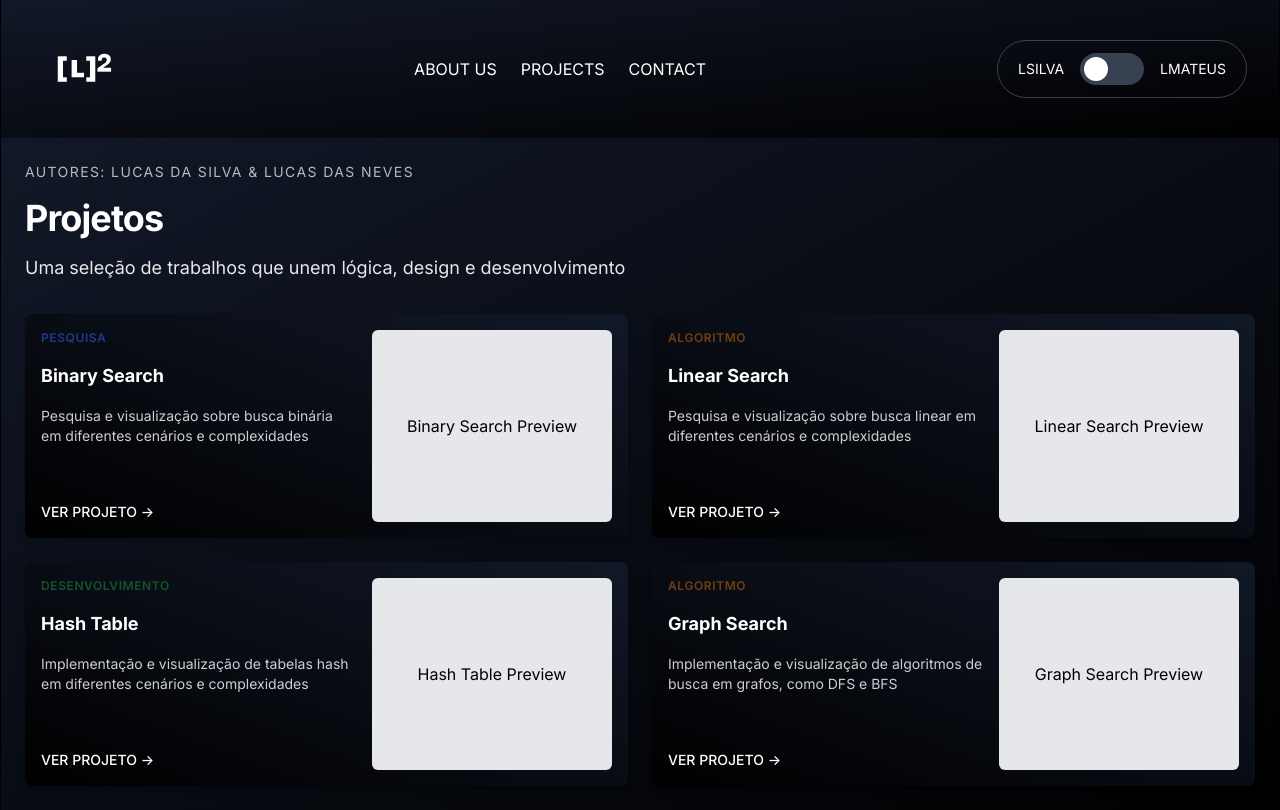
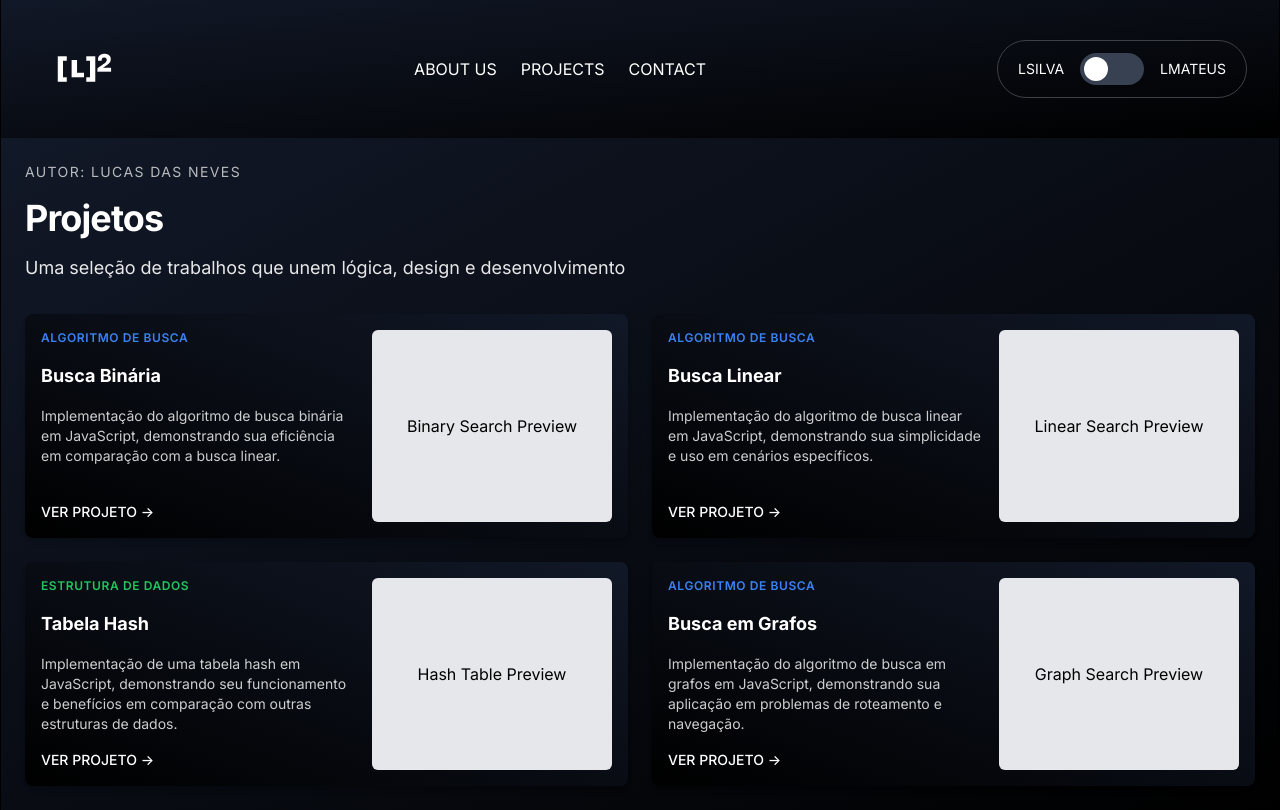
Before and after one commit to lsilva100/PixelCode, a Next.js app: page / in a window 1280 px wide. Built offline with nearby package versions, Linux system fonts and the light colour scheme.

Commit message:
refactor(modularazitaion): improved separation of modules and their implementations

```diff
--- /dev/null
+++ b/components/ProjectCard.tsx
@@ -0,0 +1,32 @@
+export type ProjectProps = {
+    Preview: React.ReactNode;
+    Info: {
+        class: {name: string; textColor: string};
+        title: string;
+        description: string[];
+        link: string;
+    };
+};
+
+
+export default function ProjectCard({props}: {props: ProjectProps}) {
+  return (
+    <div className="flex bg-gradient-to-tr from-black to-gray-900 text-white rounded-lg shadow-md p-4 hover:scale-105 transition-transform">
+      <div className="flex flex-col gap-4">
+        <span className={`text-left ${props.Info.class.textColor} text-xs font-semibold uppercase tracking-wider`}> {props.Info.class.name} </span>
+        <h2 className="text-lg font-bold"> {props.Info.title} </h2>
+        <p className="text-left text-sm opacity-80"> {props.Info.description[0]} </p>
+        <a
+          href={props.Info.link}
+          className="text-white hover:text-blue-300 cursor-pointer text-sm font-medium mt-auto"
+          aria-label={`Ver o projeto ${props.Info.title}`}
+        >
+          VER PROJETO -&gt;
+        </a>
+      </div>
+      <div className="text-center ml-4">
+        {props.Preview}
+      </div>
+    </div>
+  );
+};
--- a/components/ProjectGallery.tsx
+++ b/components/ProjectGallery.tsx
@@ -1,16 +1,13 @@
-import { ProjectGraphSearch } from "../projects/Projects";
-import { ProjectHashTable } from "../projects/Projects";
-import { ProjectLinearSearch } from "../projects/Projects";
-import { ProjectBinarySearch } from "../projects/Projects";
+import ProjectCard, { ProjectProps } from "./ProjectCard";
+import {projectDataL1} from "../projects/descriptions";
+import { Project } from "next/dist/build/swc/types";
 
-
-export default function ProjectsGallery() {
+export default function ProjectsGallery(props: { projectsFromAuthor: ProjectProps[] }) {
   return (
       <div className="mt-8 grid grid-cols-1 sm:grid-cols-2 md:grid-cols-2 gap-6">
-        <ProjectBinarySearch />
-        <ProjectLinearSearch />
-        <ProjectHashTable />
-        <ProjectGraphSearch />
+        {props.projectsFromAuthor.map((project, index) => (
+          <ProjectCard key={index} props={project} />
+        ))}
       </div>
   );
 }
--- a/projects/Projects.tsx
+++ /dev/null
@@ -1,100 +0,0 @@
-
-export  function ProjectBinarySearch(){
-    return (
-        <ProjectCard children={BinarySearchPreview()} projectInfo={{ class: { name: "Pesquisa", textColor: "text-blue-900" }, title: "Binary Search", description: ["Pesquisa e visualização sobre busca binária em diferentes cenários e complexidades"], link: "#" }} />
-    );
-}
-
-export  function ProjectLinearSearch(){
-    return (
-        <ProjectCard children={LinearSearchPreview()} projectInfo={{ class: { name: "Algoritmo", textColor: "text-yellow-900" }, title: "Linear Search", description: ["Pesquisa e visualização sobre busca linear em diferentes cenários e complexidades"], link: "#" }} />
-    );
-}
-
-export  function ProjectHashTable(){
-    return (
-        <ProjectCard children={HashTablePreview()} projectInfo={{ class: { name: "Desenvolvimento", textColor: "text-green-900" }, title: "Hash Table", description: ["Implementação e visualização de tabelas hash em diferentes cenários e complexidades"], link: "#" }} />
-    );
-}
-
-export  function ProjectGraphSearch(){
-    return (
-        <ProjectCard children={GraphSearchPreview()} projectInfo={{ class: { name: "Algoritmo", textColor: "text-yellow-900" }, title: "Graph Search", description: ["Implementação e visualização de algoritmos de busca em grafos, como DFS e BFS"], link: "#" }} />
-    );
-}
-
-
-
-
-
-function ProjectCard({children, projectInfo}: Readonly<ProjectPreviewProps> ) {
-  return (
-    <div className="flex bg-gradient-to-tr from-black to-gray-900 text-white rounded-lg shadow-md p-4 hover:scale-105 transition-transform">
-      <div className="flex flex-col gap-4">
-        <span className={`text-left ${projectInfo.class.textColor} text-xs font-semibold uppercase tracking-wider`}> {projectInfo.class.name} </span>
-        <h2 className="text-lg font-bold"> {projectInfo.title} </h2>
-        <p className="text-left text-sm opacity-80"> {projectInfo.description[0]} </p>
-        <a
-          href={projectInfo.link}
-          className="text-white hover:text-blue-300 cursor-pointer text-sm font-medium mt-auto"
-          aria-label={`Ver o projeto ${projectInfo.title}`}
-        >
-          VER PROJETO -&gt;
-        </a>
-      </div>
-      <div className="text-center ml-4">
-        {children}
-      </div>
-    </div>
-  );
-}
-
-function BinarySearchPreview() {
-  return (
-    <div className="w-60 h-48 bg-gray-200 rounded-md flex items-center justify-center">
-      <span className="text-black">Binary Search Preview</span>
-    </div>
-  );
-}
-
-function LinearSearchPreview() {
-  return (
-    <div className="w-60 h-48 bg-gray-200 rounded-md flex items-center justify-center">
-      <span className="text-black">Linear Search Preview</span>
-    </div>
-  );
-}
-
-function HashTablePreview() {
-  return (
-    <div className="w-60 h-48 bg-gray-200 rounded-md flex items-center justify-center">
-      <span className="text-black">Hash Table Preview</span>
-    </div>
-  );
-}
-
-function GraphSearchPreview() {
-  return (
-    <div className="w-60 h-48 bg-gray-200 rounded-md flex items-center justify-center">
-      <span className="text-black">Graph Search Preview</span>
-    </div>
-  );
-}
-
-
-interface category {
-    name: string;
-    textColor: string;
-}
-
-type ProjectInfoProps = {
-    class: category;
-    title: string;
-    description: string[];
-    link: string;
-};
-
-type ProjectPreviewProps = {
-    children: React.ReactNode;
-    projectInfo: ProjectInfoProps;
-};
--- /dev/null
+++ b/projects/descriptions.tsx
@@ -0,0 +1,91 @@
+import {BinarySearchPreview, SortingAlgorithmPreview} from "./previews";
+import {LinearSearchPreview} from "./previews";
+import {HashTablePreview} from "./previews";
+import {GraphSearchPreview} from "./previews";
+
+
+import {ProjectProps} from "../components/ProjectCard";
+
+export const projectDataL1: ProjectProps[] = [
+    {
+        Preview: <BinarySearchPreview />,
+        Info: {
+            class: {name: "Algoritmo de Busca", textColor: "text-blue-500"},
+            title: "Busca Binária",
+            description: ["Implementação do algoritmo de busca binária em JavaScript, demonstrando sua eficiência em comparação com a busca linear."],
+            link: "#"
+        }
+    },
+
+    {
+        Preview: <LinearSearchPreview />,
+        Info: {
+            class: {name: "Algoritmo de Busca", textColor: "text-blue-500"},
+            title: "Busca Linear",
+            description: ["Implementação do algoritmo de busca linear em JavaScript, demonstrando sua simplicidade e uso em cenários específicos."],
+            link: "#"
+        }
+    },
+
+    {
+        Preview: <HashTablePreview />,
+        Info: {
+            class: {name: "Estrutura de Dados", textColor: "text-green-500"},
+            title: "Tabela Hash",
+            description: ["Implementação de uma tabela hash em JavaScript, demonstrando seu funcionamento e benefícios em comparação com outras estruturas de dados."],
+            link: "#"
+        }
+    },
+
+    {
+        Preview: <GraphSearchPreview />,
+        Info: {
+            class: {name: "Algoritmo de Busca", textColor: "text-blue-500"},
+            title: "Busca em Grafos",
+            description: ["Implementação do algoritmo de busca em grafos em JavaScript, demonstrando sua aplicação em problemas de roteamento e navegação."],
+            link: "#"
+        }
+    }
+];
+
+export const projectDataL2: ProjectProps[] = [
+    {
+        Preview: <SortingAlgorithmPreview />,
+        Info: {
+            class: {name: "Algoritmo de Busca", textColor: "text-blue-500"},
+            title: "Algoritmo de Ordenação",
+            description: ["Implementação de algoritmos de ordenação em JavaScript, demonstrando suas diferenças e aplicações    ."],
+            link: "#"
+        }
+    },
+
+    {
+        Preview: <LinearSearchPreview />,
+        Info: {
+            class: {name: "Algoritmo de Busca", textColor: "text-blue-500"},
+            title: "Busca Linear",
+            description: ["Implementação do algoritmo de busca linear em JavaScript, demonstrando sua simplicidade e uso em cenários específicos."],
+            link: "#"
+        }
+    },
+
+    {
+        Preview: <HashTablePreview />,
+        Info: {
+            class: {name: "Estrutura de Dados", textColor: "text-green-500"},
+            title: "Tabela Hash",
+            description: ["Implementação de uma tabela hash em JavaScript, demonstrando seu funcionamento e benefícios em comparação com outras estruturas de dados."],
+            link: "#"
+        }
+    },
+
+    {
+        Preview: <GraphSearchPreview />,
+        Info: {
+            class: {name: "Algoritmo de Busca", textColor: "text-blue-500"},
+            title: "Busca em Grafos",
+            description: ["Implementação do algoritmo de busca em grafos em JavaScript, demonstrando sua aplicação em problemas de roteamento e navegação."],
+            link: "#"
+        }
+    }
+];
--- /dev/null
+++ b/projects/previews.tsx
@@ -0,0 +1,39 @@
+export function BinarySearchPreview() {
+  return (
+    <div className="w-60 h-48 bg-gray-200 rounded-md flex items-center justify-center">
+      <span className="text-black">Binary Search Preview</span>
+    </div>
+  );
+}
+
+export  function LinearSearchPreview() {
+  return (
+    <div className="w-60 h-48 bg-gray-200 rounded-md flex items-center justify-center">
+      <span className="text-black">Linear Search Preview</span>
+    </div>
+  );
+}
+
+export function HashTablePreview() {
+  return (
+    <div className="w-60 h-48 bg-gray-200 rounded-md flex items-center justify-center">
+      <span className="text-black">Hash Table Preview</span>
+    </div>
+  );
+}
+
+export function GraphSearchPreview() {
+  return (
+    <div className="w-60 h-48 bg-gray-200 rounded-md flex items-center justify-center">
+      <span className="text-black">Graph Search Preview</span>
+    </div>
+  );
+}
+
+export function SortingAlgorithmPreview() {
+  return (
+    <div className="w-60 h-48 bg-gray-200 rounded-md flex items-center justify-center">
+      <span className="text-black">Sorting Algorithm Preview</span>
+    </div>
+  );
+}
--- a/src/app/page.tsx
+++ b/src/app/page.tsx
@@ -1,10 +1,18 @@
+'use client';
+
 import Image from "next/image";
 import Link from "next/link";
 import ProjectsGallery from "../../components/ProjectGallery";
 import Toggle from "../../components/Toggle";
+import { projectDataL1 } from "../../projects/descriptions";
+import { projectDataL2 } from "../../projects/descriptions";
+import React, { useState } from "react";
 
 
 export default function Home() {
+
+  const [author, setAuthor] = useState({"name": "Lucas das Neves", "projects": projectDataL1});
+
   return (
     <main className="w-full min-h-screen bg-black">
      <header className="relative z-10 flex w-full items-center justify-between bg-gradient-to-tl from-black to-gray-900 py-6 px-8">
@@ -36,12 +44,12 @@ export default function Home() {
 
        <div className="bg-gradient-to-tl from-black to-gray-900 text-white w-full p-6">
         <div className="flex flex-col gap-4 mb-8">
-          <p className="text-sm uppercase tracking-widest opacity-70">Autores: Lucas da Silva & Lucas das Neves</p>
+          <p className="text-sm uppercase tracking-widest opacity-70">Autor: {author.name}</p>
           <h1 className="text-4xl font-bold text-white">Projetos</h1>
           <p className="text-lg opacity-90">Uma seleção de trabalhos que unem lógica, design e desenvolvimento</p>
         </div>
         <div>
-          <ProjectsGallery />
+          <ProjectsGallery projectsFromAuthor={author.projects} />
         </div>
       </div>
     </main>
```
